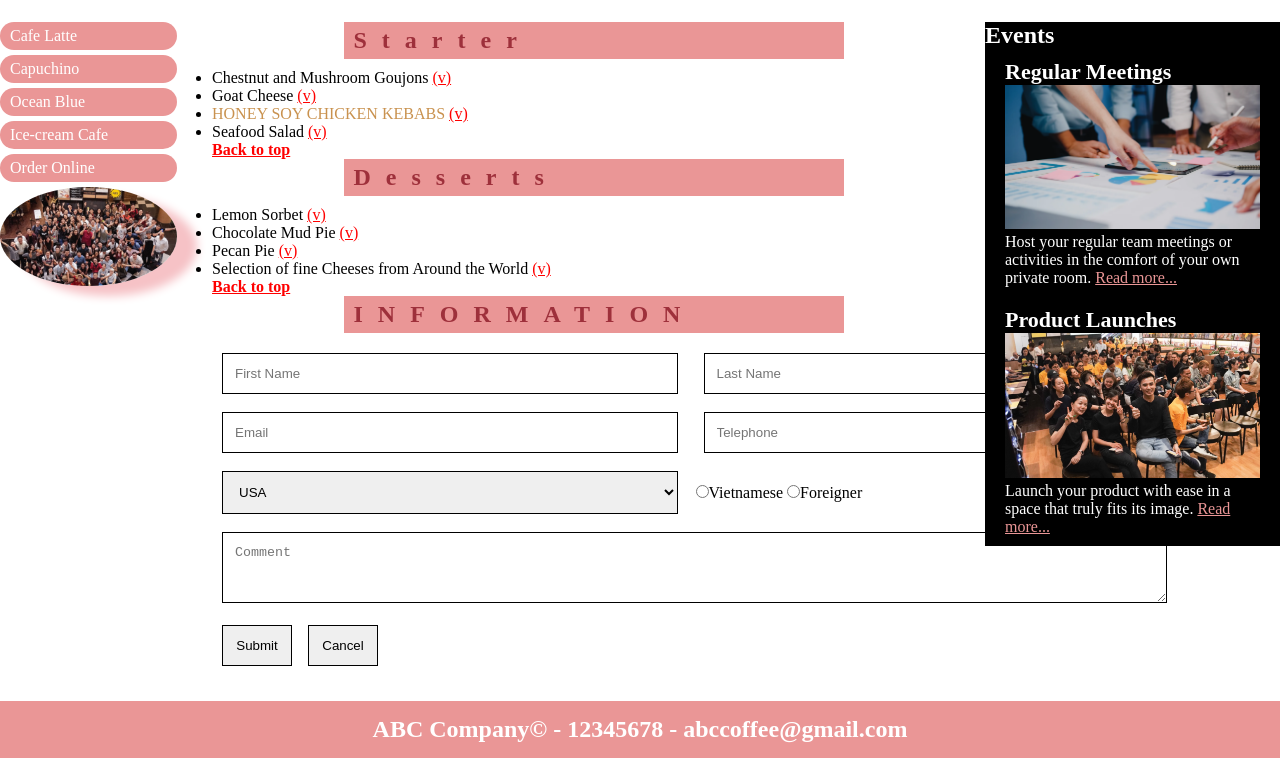
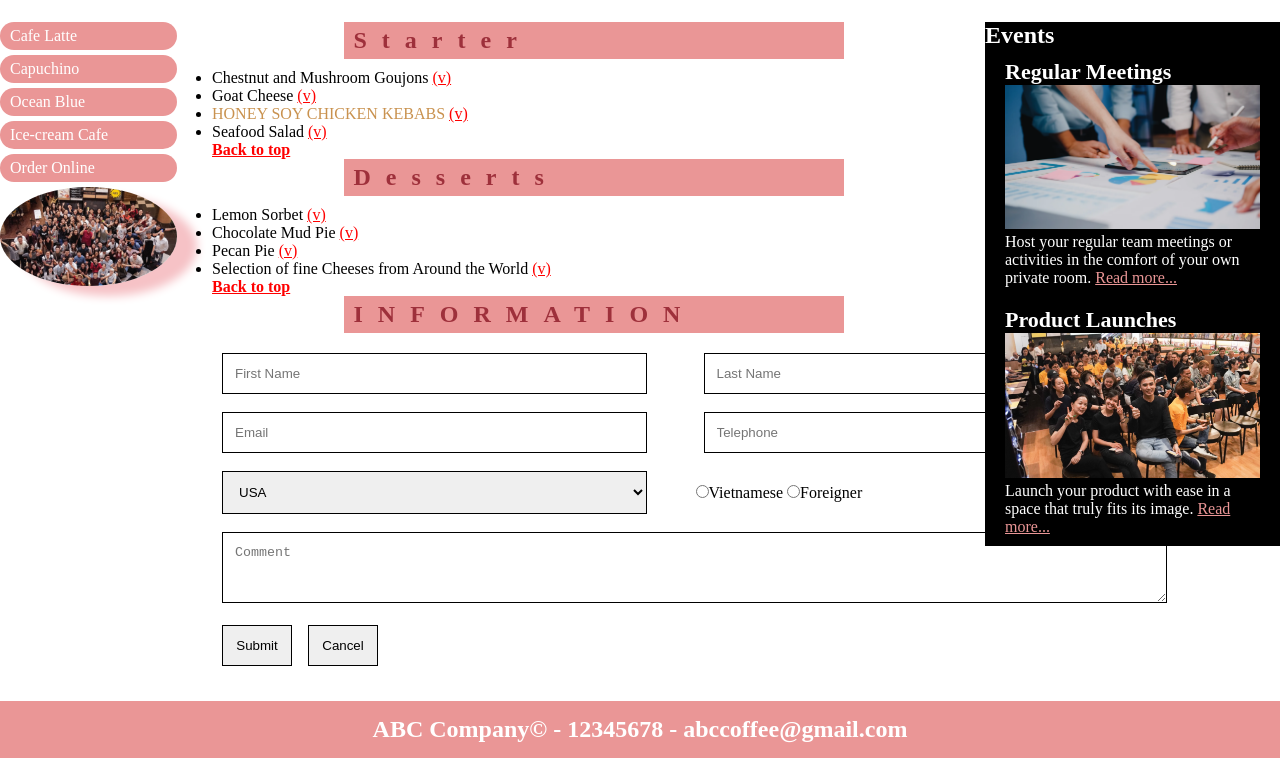
Before and after one commit to hiubilun/25683621_ExampleMenuCafe, a plain HTML site: page index.html in a window 1280 px wide. Shown: the part 108-866 px from the top of the page. Drawn offline with Linux system fonts and the light colour scheme.

Commit message:
Update 3

```diff
--- a/style.css
+++ b/style.css
@@ -84,7 +84,8 @@ table{
     width: 100%;
 }
 input[type=text], select{
-  width: 95%;
+  width: 100%;
+  max-width: 425px;
   padding: 12px;
   margin: 8px 8px;
   border: 1px solid black;
```
